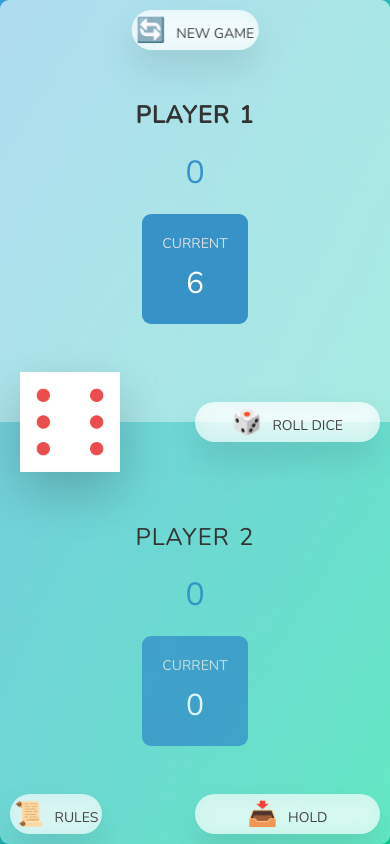
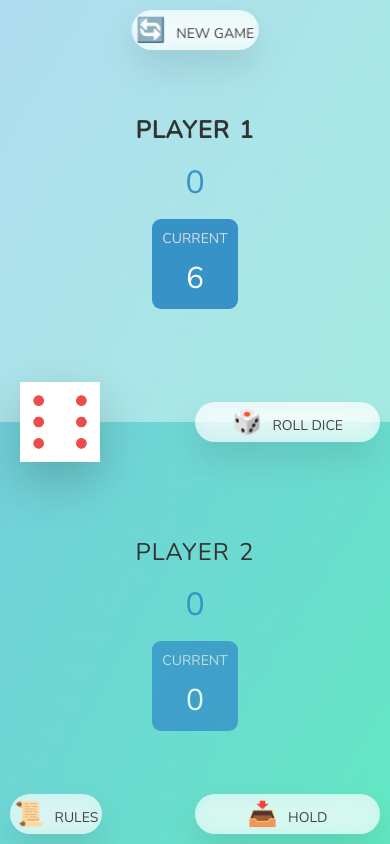
Before and after one commit to meierrene/gallery, a plain HTML site: page projects/Pig-Game/index.html in a window 390 px wide. Both pictures are taken after a click on the button "🎲 ROLL DICE". Drawn offline with nearby package versions, Linux system fonts and the light colour scheme.

Commit message:
make it better

```diff
--- a/projects/Pig-Game/style.css
+++ b/projects/Pig-Game/style.css
@@ -212,10 +212,6 @@ main {
 
 @media (max-width: 770px) {
   .name {
-    font-size: 2.4rem;
-  }
-
-  .score {
     font-size: 3.2rem;
   }
 
@@ -236,25 +232,33 @@ main {
     height: 100%;
     width: 100%;
     flex-direction: column;
+    border-radius: 0;
   }
   .player {
-    padding: 4rem;
+    padding: 0;
     justify-content: center;
-    gap: 2rem;
+    gap: 1.5rem;
   }
 
   .name {
+    font-size: 2.4rem;
     margin-bottom: 0;
   }
 
   .score {
+    font-size: 3.2rem;
     margin-bottom: 0;
+  }
+
+  .current {
+    padding: 1rem;
   }
 
   .dice {
     top: 50%;
     left: 2rem;
     transform: translateY(-50%);
+    height: 8rem;
   }
 
   .btn {
```
